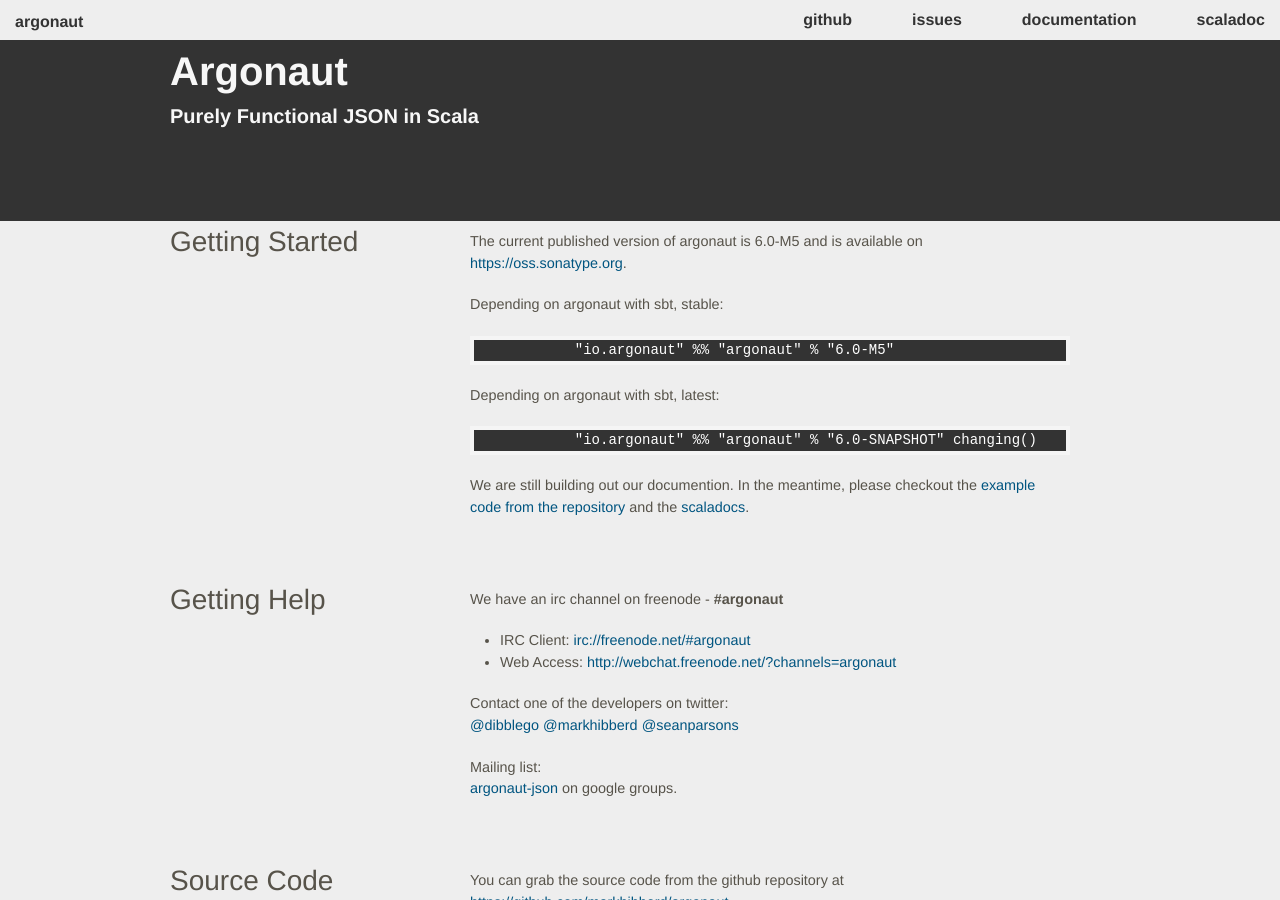
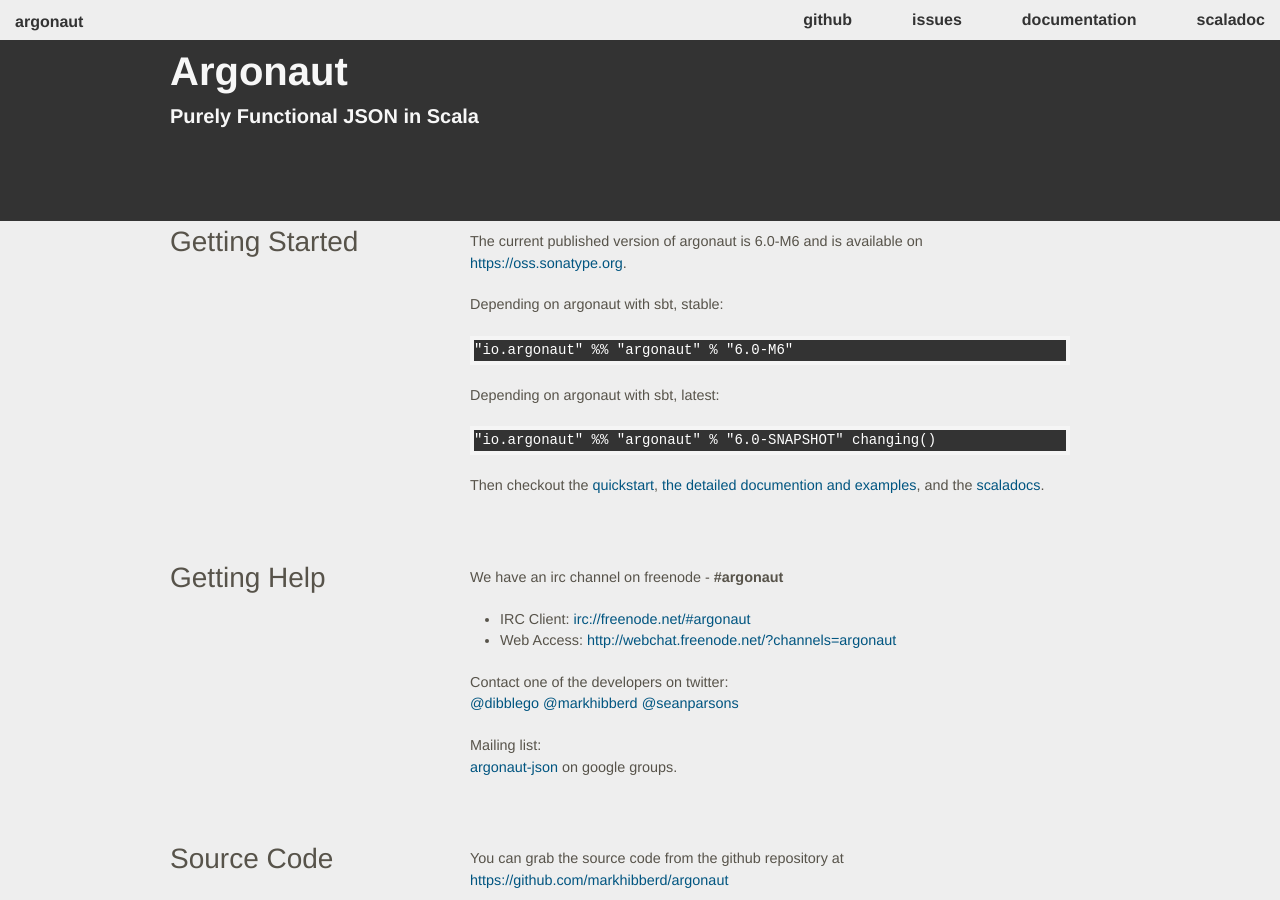
Before and after one commit to argonaut-io/argonaut.io, a Jekyll site: the page built from index.markdown, in a window 1280 px wide and 900 px high. Built offline with Jekyll 4.4.1, drawn with Linux system fonts in a browser that asks for light colours; nearby versions of some CDN libraries; some web fonts are replaced.

Commit message:
Updated release version, and fixed quickstart code sample.

```diff
--- a/doc/integration/index.markdown
+++ b/doc/integration/index.markdown
@@ -16,7 +16,7 @@
     </p>
     <pre>
       libraryDependencies ++= Seq(
-      "io.argonaut" %% "argonaut-unfiltered" % "6.0-M5"
+      "io.argonaut" %% "argonaut-unfiltered" % "6.0-M6"
       )</pre>
 
     <p>
--- a/index.markdown
+++ b/index.markdown
@@ -20,33 +20,21 @@
         <div class="title">Getting Started</div>
         <div class="details">
           <p>
-            The current published version of argonaut is 6.0-M5 and is
+            The current published version of argonaut is 6.0-M6 and is
             available on <a href="https://oss.sonatype.org">https://oss.sonatype.org</a>.
           </p>
           <p>Depending on argonaut with sbt, stable:</p>
-          <pre>
-            "io.argonaut" %% "argonaut" % "6.0-M5"     </pre>
+          <pre>"io.argonaut" %% "argonaut" % "6.0-M6"     </pre>
           <p>Depending on argonaut with sbt, latest:</p>
-          <pre>
-            "io.argonaut" %% "argonaut" % "6.0-SNAPSHOT" changing()      </pre>
+          <pre>"io.argonaut" %% "argonaut" % "6.0-SNAPSHOT" changing()      </pre>
 
           <p>
-            We are still building out our documention. In the meantime,
-            please checkout the <a href="https://github.com/markhibberd/argonaut/tree/master/src/test/scala/argonaut/example">example code from the repository</a> and the
-            <a href="scaladocs/">scaladocs</a>.
+            Then checkout the <a href="/doc/quickstart">quickstart</a>,
+            <a href="/doc">the detailed documention and examples</a>, and
+            the <a href="scaladocs/">scaladocs</a>.
           </p>
         </div>
       </div>
-      <!--
-          <div id="examples" class="section">
-            <div class="title">Examples</div>
-            <div class="details">
-              <p>
-                TODO: Publish these, maybe include something inline.
-              </p>
-            </div>
-          </div>
-          -->
       <div id="help" class="section">
         <div class="title">Getting Help</div>
         <div class="details">
```
Also changed, not shown: doc/quickstart/index.markdown (+3 -5 lines).
